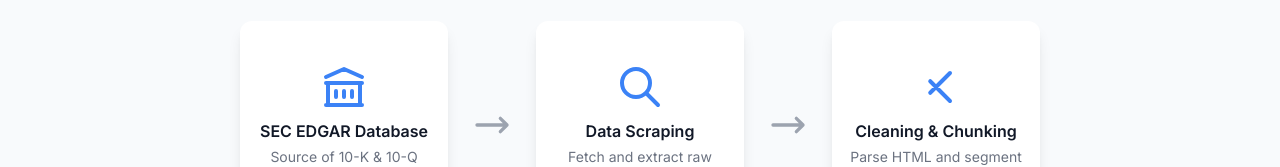
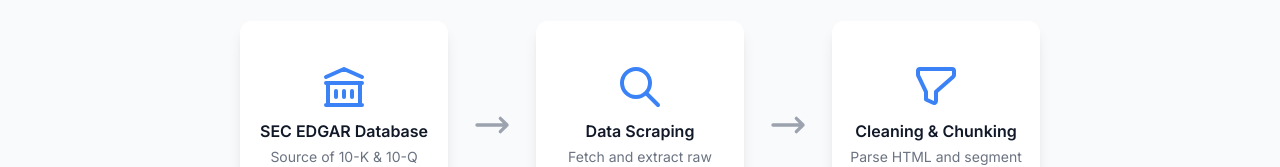
Before and after one commit to honcyeung/AI-Powered-SEC-Filing-Analysis, a plain HTML site: page index.html in a window 1280 px wide. Shown: the part 217-384 px from the top of the page. Drawn offline with nearby package versions, Linux system fonts and the light colour scheme.

Commit message:
html update

```diff
--- a/index.html
+++ b/index.html
@@ -62,9 +62,9 @@
                         <svg class="w-10 h-10 text-gray-400" fill="none" stroke="currentColor" viewBox="0 0 24 24" xmlns="http://www.w3.org/2000/svg"><path stroke-linecap="round" stroke-linejoin="round" stroke-width="2" d="M17 8l4 4m0 0l-4 4m4-4H3"></path></svg>
                     </div>
 
-                    <!-- Card 3 -->
+                    <!-- Card 3 (UPDATED ICON) -->
                     <div class="workflow-card bg-white p-4 rounded-xl shadow-lg flex flex-col items-center text-center w-52 h-52 justify-center">
-                         <svg class="w-12 h-12 text-blue-500 mb-2" fill="none" stroke="currentColor" viewBox="0 0 24 24" xmlns="http://www.w3.org/2000/svg"><path stroke-linecap="round" stroke-linejoin="round" stroke-width="2" d="M14.121 14.121L19 19m-7-7l7-7m-7 7l-2.879 2.879M12 12L9.121 9.121M12 12l2.879 2.879M12 12L9.121 14.879M12 12L14.879 9.121"></path></svg>
+                         <svg class="w-12 h-12 text-blue-500 mb-2" fill="none" stroke="currentColor" viewBox="0 0 24 24" xmlns="http://www.w3.org/2000/svg"><path stroke-linecap="round" stroke-linejoin="round" stroke-width="2" d="M3 4a1 1 0 011-1h16a1 1 0 011 1v2a1 1 0 01-.293.707L12 14.414V19a1 1 0 01-1.447.894L7 18.25V14.414L3.293 6.707A1 1 0 013 6V4z"></path></svg>
                         <h3 class="font-semibold text-gray-900">Cleaning & Chunking</h3>
                         <p class="text-sm text-gray-500 mt-1">Parse HTML and segment text by sections.</p>
                     </div>
```
